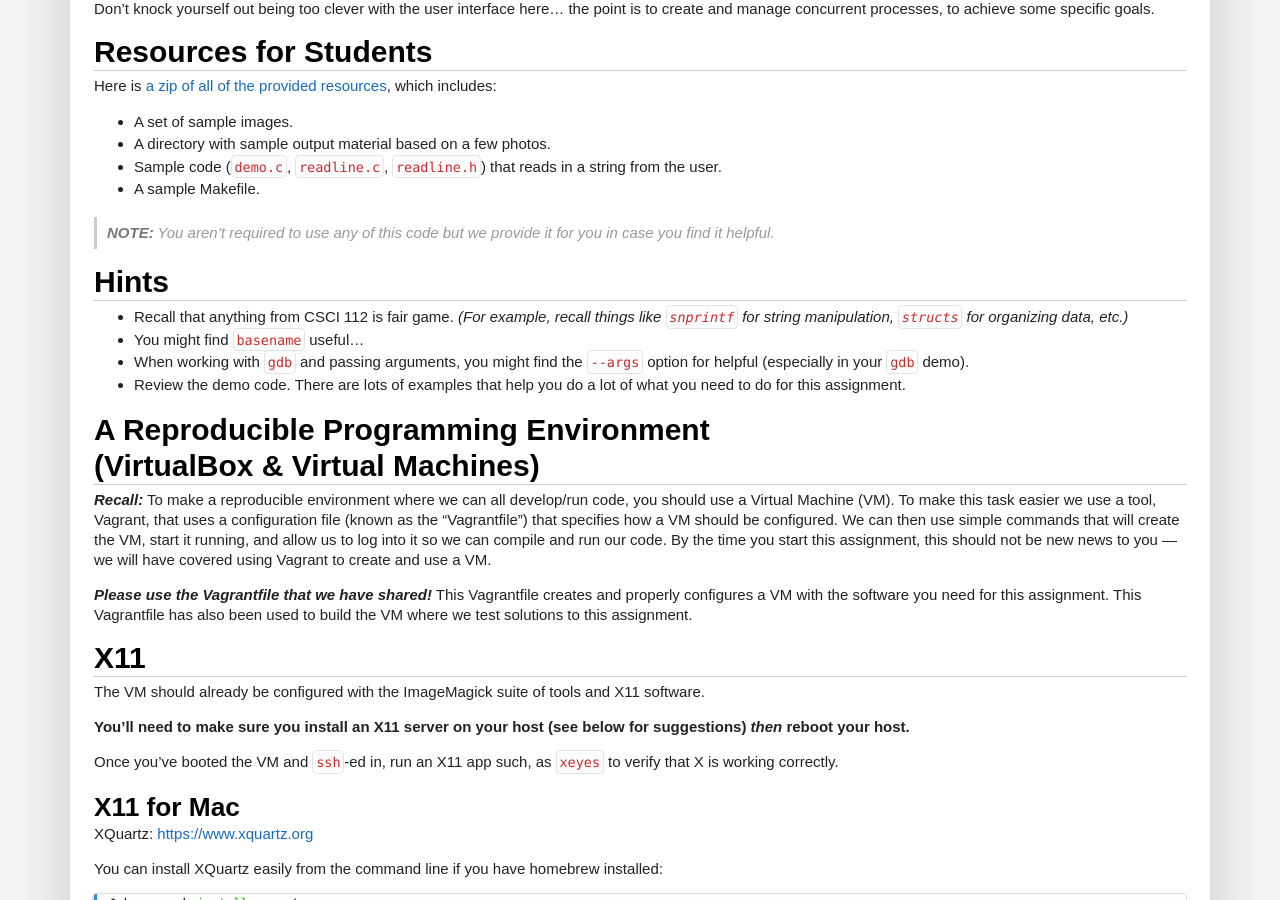
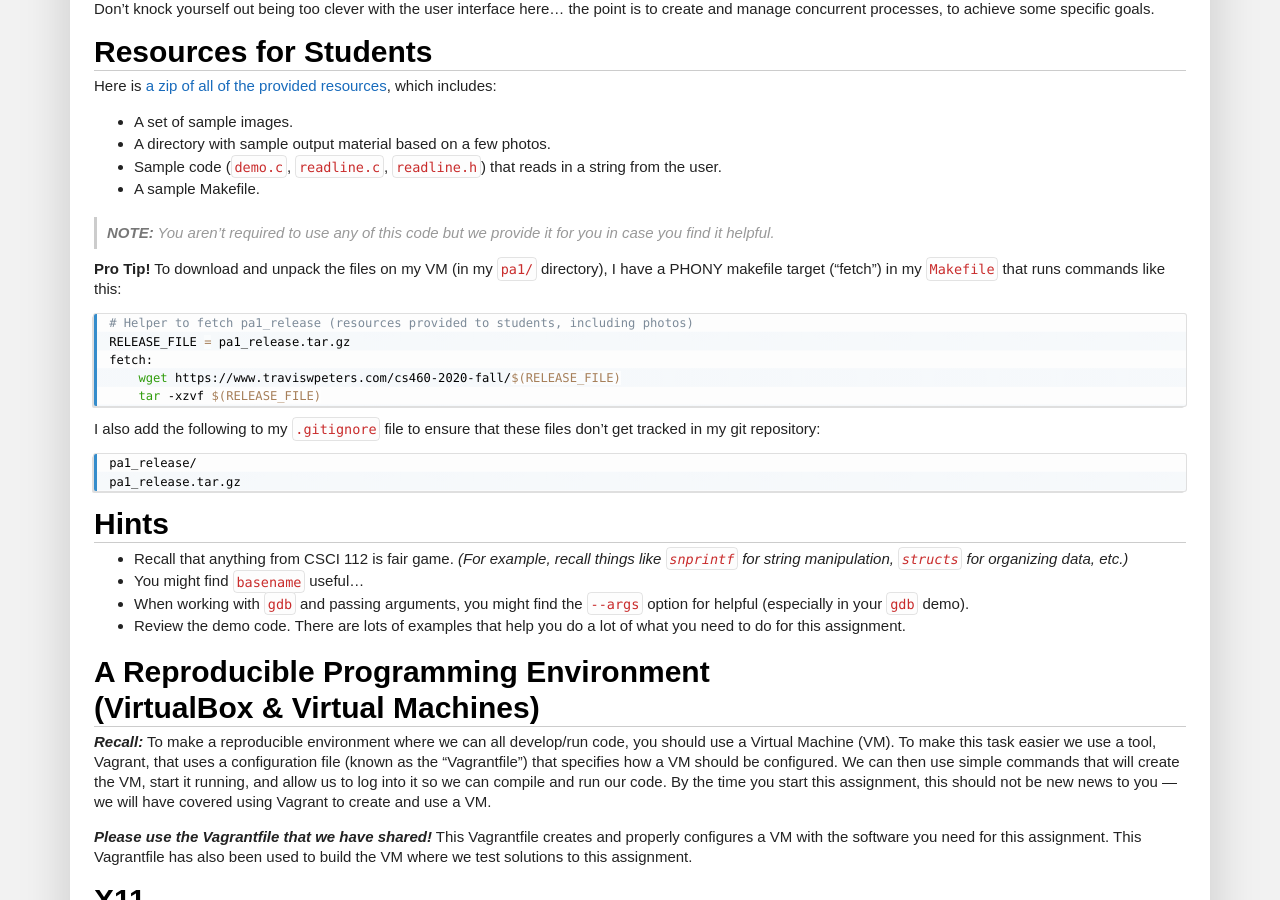
Before and after one commit to traviswpeters/cs460-2020-fall, a Jekyll site: the page built from pa1/index.md, in a window 1280 px wide and 900 px high, scrolled down 2626 px. Built offline with Jekyll 4.4.1, drawn with Linux system fonts in a browser that asks for light colours; nearby versions of some CDN libraries; some web fonts are replaced; comment, search, counter and statistics services are not loaded; our own code applies the rules of GitHub Pages for plain Markdown files.

Commit message:
add tips on fetching/untar-ing provided resources via command line

````diff
--- a/pa1/index.md
+++ b/pa1/index.md
@@ -97,6 +97,23 @@ Here is [a zip of all of the provided resources](../pa1_release.tar.gz), which i
 - A sample Makefile. <!-- [sample makefile](./Makefile) -->
 
 > _**NOTE:**_ _You aren't required to use any of this code but we provide it for you in case you find it helpful._
+
+**Pro Tip!** To download and unpack the files on my VM (in my `pa1/` directory), I have a PHONY makefile target ("fetch") in my `Makefile` that runs commands like this:
+
+```bash
+# Helper to fetch pa1_release (resources provided to students, including photos)
+RELEASE_FILE = pa1_release.tar.gz
+fetch:
+	wget https://www.traviswpeters.com/cs460-2020-fall/$(RELEASE_FILE)
+	tar -xzvf $(RELEASE_FILE)
+```
+
+I also add the following to my `.gitignore` file to ensure that these files don't get tracked in my git repository:
+
+```txt
+pa1_release/
+pa1_release.tar.gz
+```
 
 ## Hints
 
````
